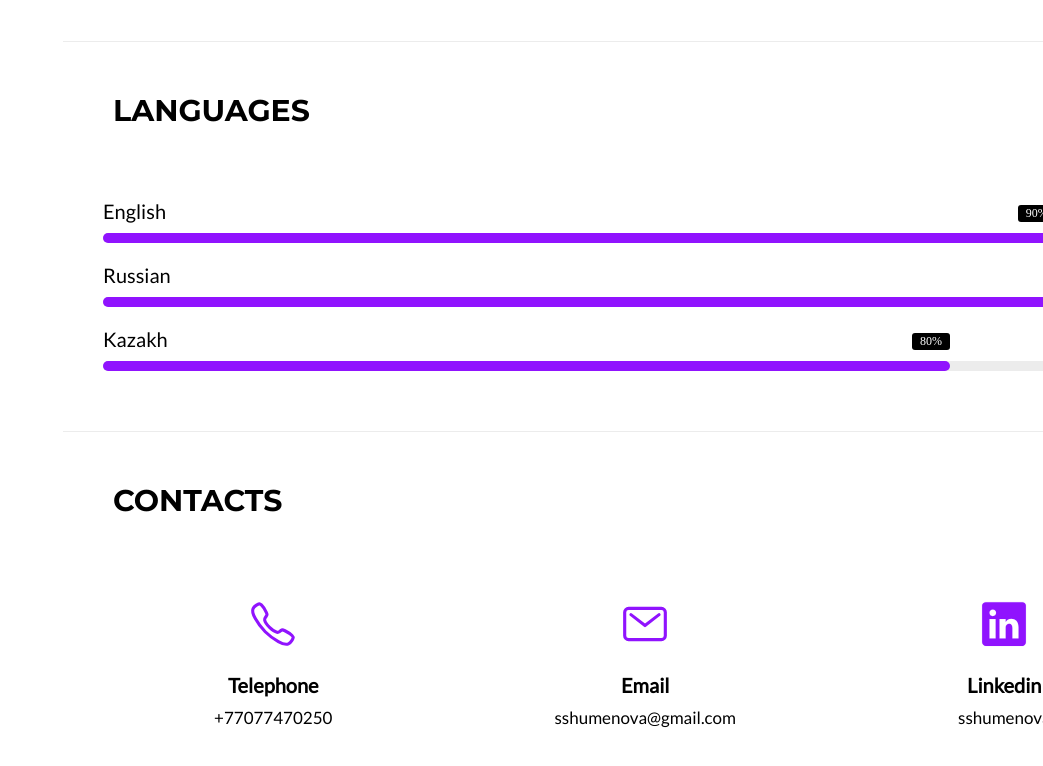
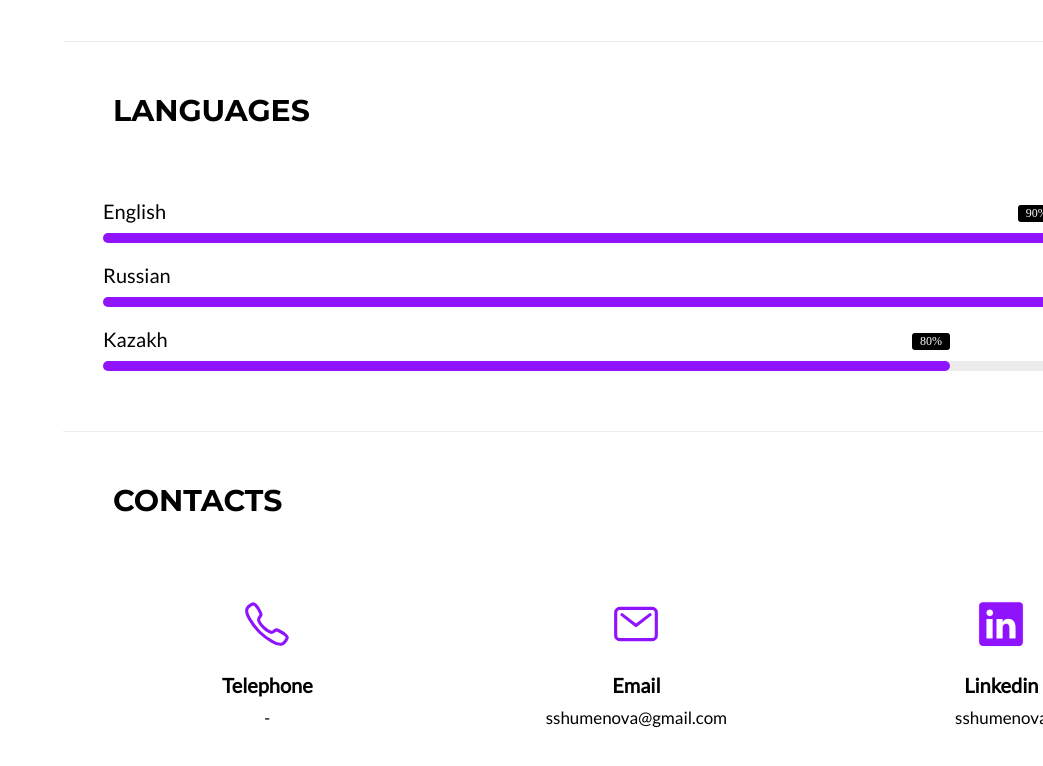
Before and after one commit to shumenova/rsschool-cv, a plain HTML site: page index.html in a window 1280 px wide. Shown: the part 3445-4211 px from the top of the page, without its empty margins (237-1280 px from the left). Drawn offline with nearby package versions, Linux system fonts and the light colour scheme.

Commit message:
docs: changed tel number

```diff
--- a/index.html
+++ b/index.html
@@ -212,7 +212,7 @@
                         <li>
                         <div class="data-contact"><ion-icon class="skills-icon" name="call-outline"></ion-icon><br>
                             <h4 class="title-contact">Telephone</h4>
-                            <a href="tel:+770774702250" class="text-contact">+77077470250</a>
+                            <a href="" class="text-contact">-</a>
                         </div>
                         </li>
                         <li>
```
